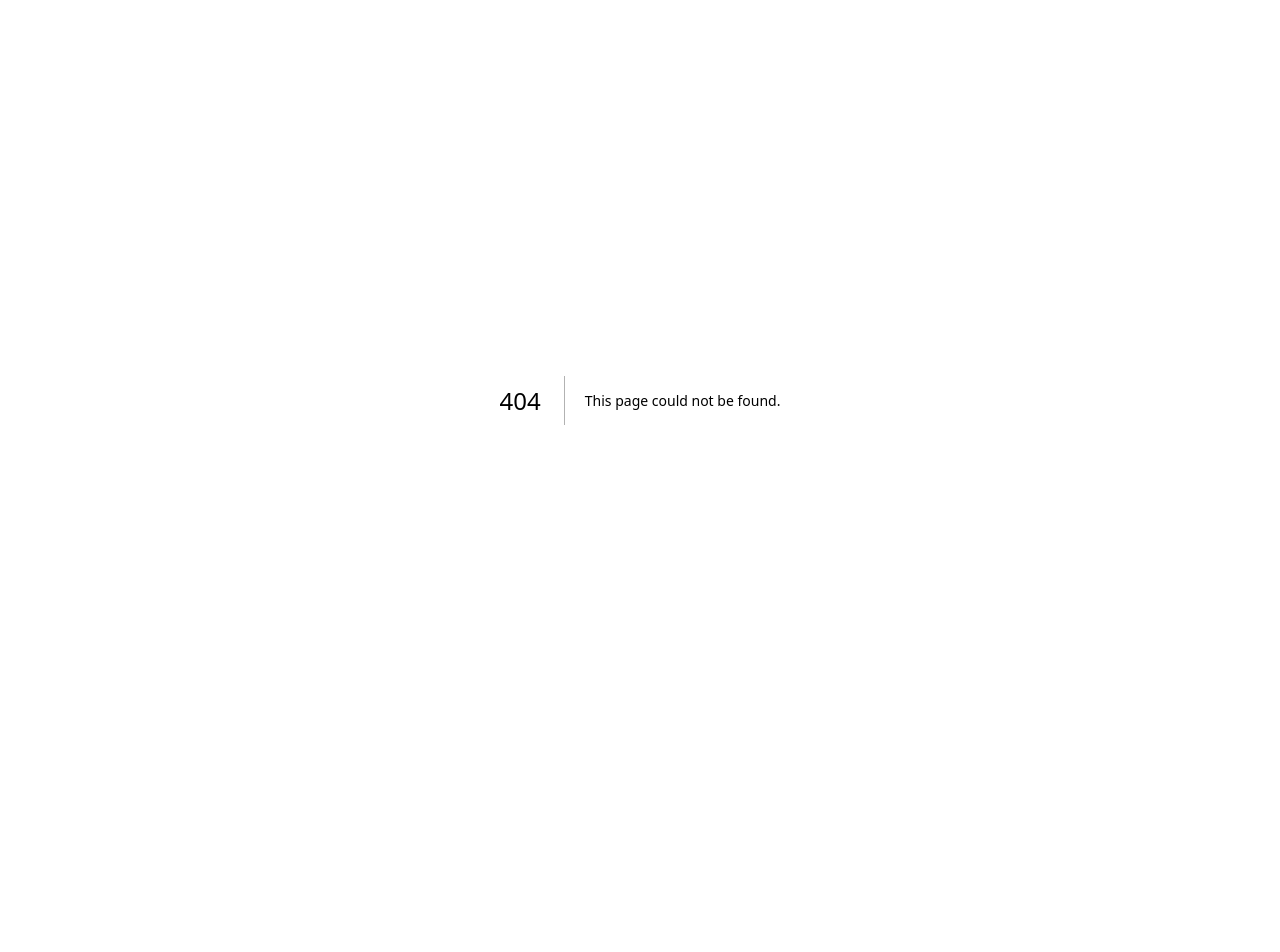
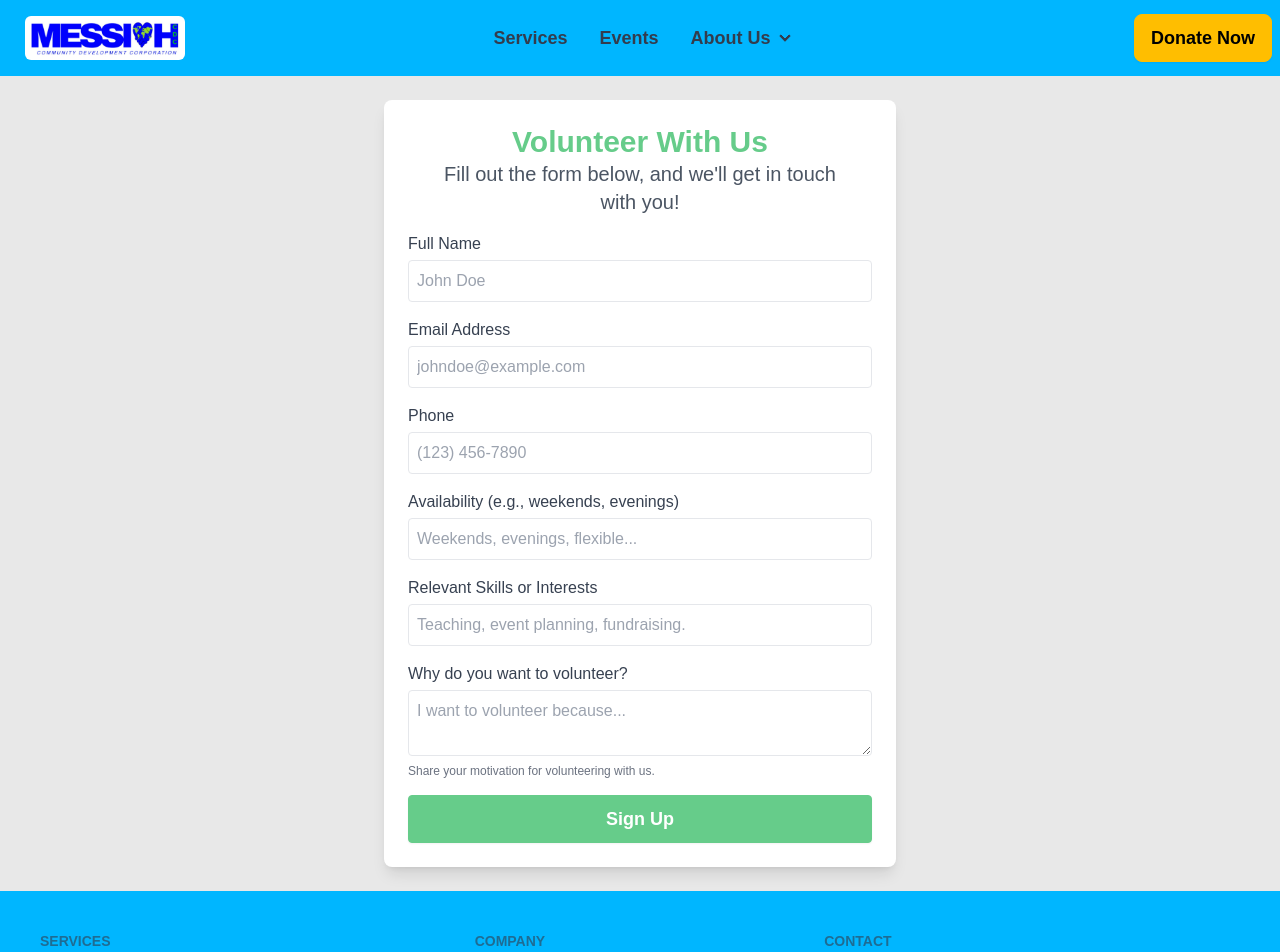
Before and after one commit to Laqwanda-Nettles/messiah-house, a Next.js app: page /volunteer in a window 1280 px wide. Before the commit this address had no page. Shown: the top 952 px of the page. Before the commit the page ends 800 px from the top, so only its background shows below. Built offline with nearby package versions, Linux system fonts and the light colour scheme; a web font is replaced by a local one.

Commit message:
added volunteer page to display volunteer form.

```diff
--- /dev/null
+++ b/src/pages/volunteer.js
@@ -0,0 +1,24 @@
+import Footer from "@/components/Footer";
+import Navbar from "@/components/Navbar";
+import VolunteerForm from "@/components/VolunteerForm";
+import Head from "next/head";
+
+export default function Volunteer() {
+  return (
+    <>
+      <Head>
+        <title>Volunteer</title>
+        <meta
+          name="description"
+          content="Messiah House Community Development Corporation non-profit Volunteer Signup."
+          key="desc"
+        />
+      </Head>
+      <Navbar />
+      <div className="bg-base-200 p-6">
+        <VolunteerForm />
+      </div>
+      <Footer />
+    </>
+  );
+}
```
